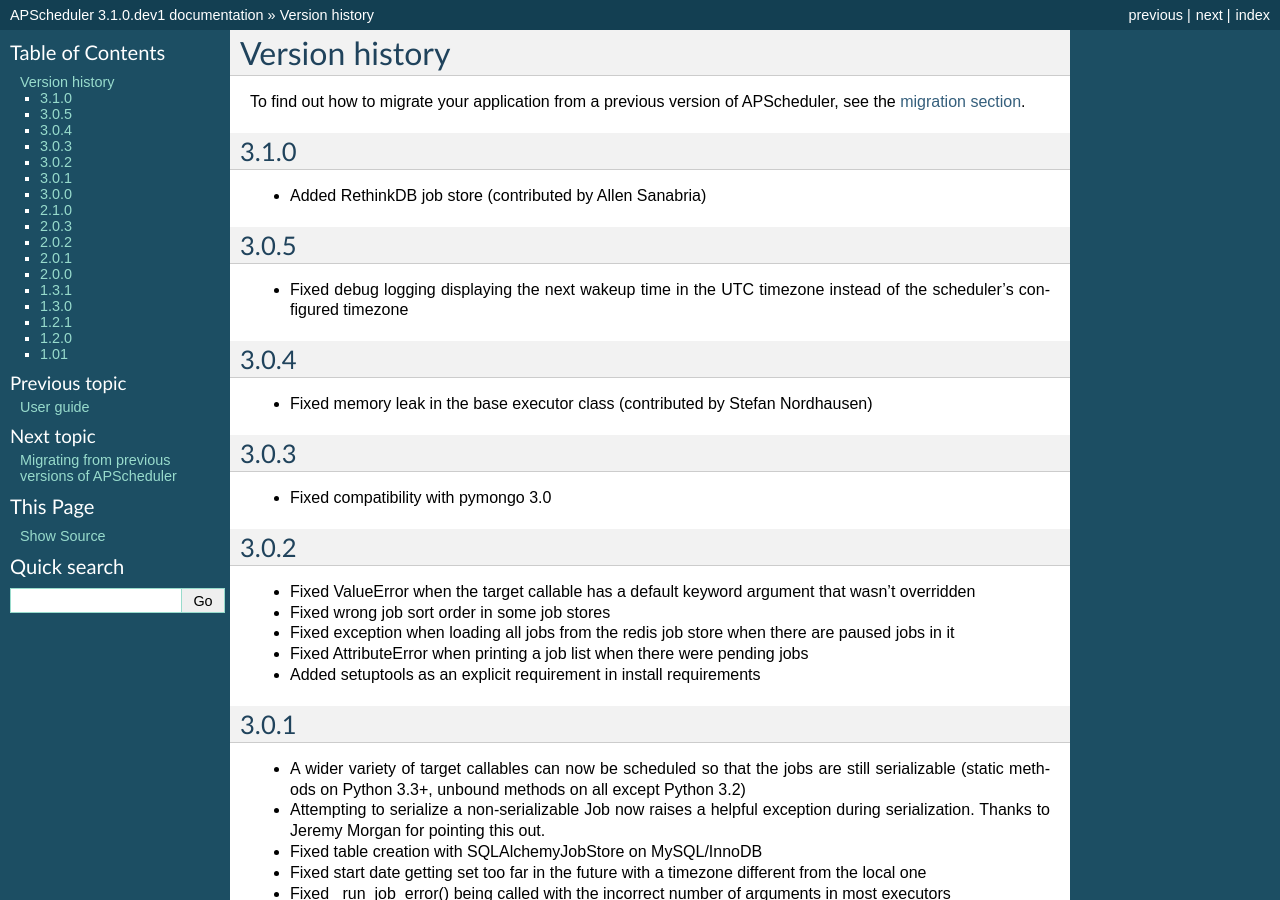
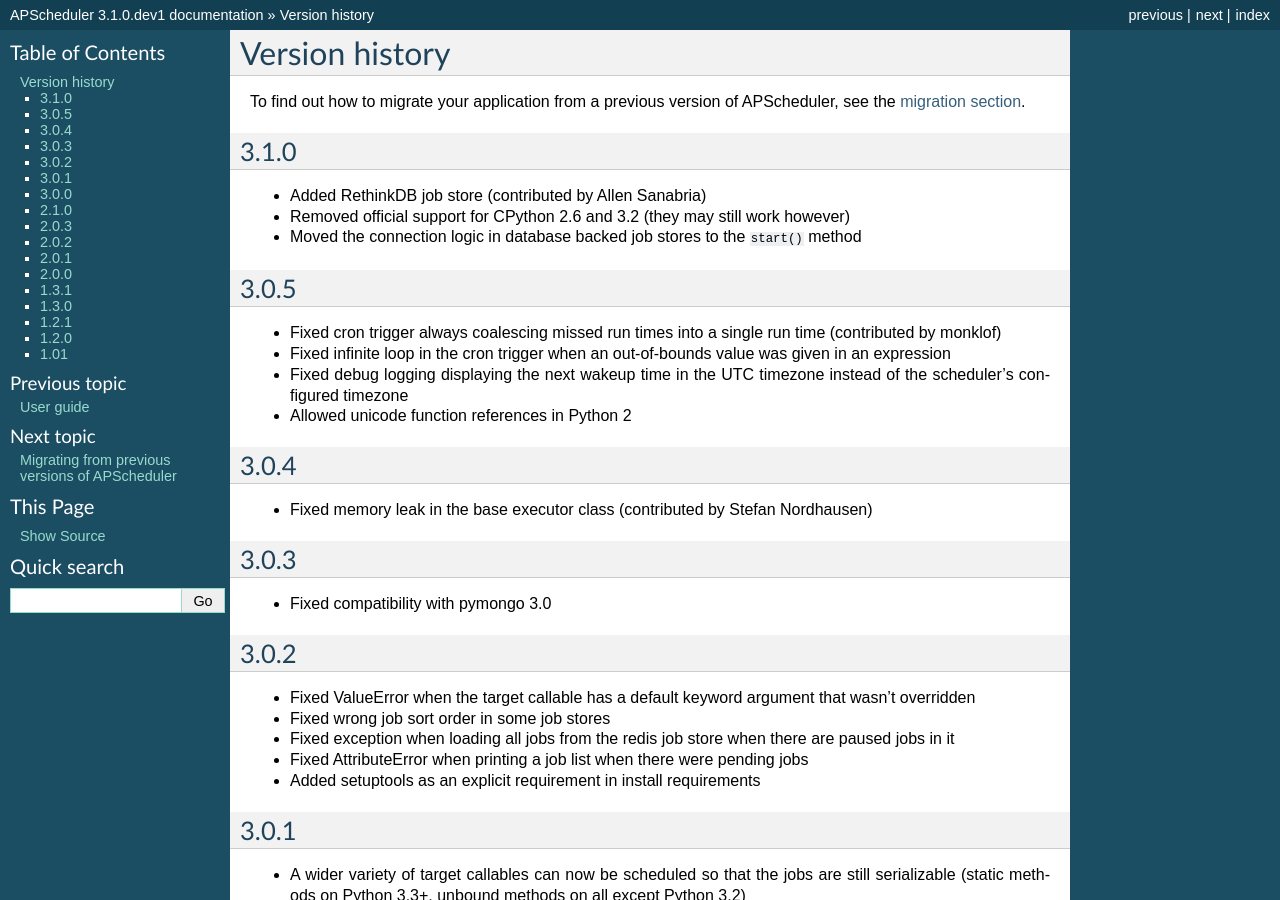
Before and after one commit to agronholm/apscheduler, a Sphinx documentation site: the page built from docs/versionhistory.rst, in a window 1280 px wide and 900 px high. Built offline with Sphinx 7.4.7, drawn with Linux system fonts in a browser that asks for light colours.

Commit message:
Updated version history

```diff
--- a/docs/versionhistory.rst
+++ b/docs/versionhistory.rst
@@ -9,12 +9,23 @@
 
 * Added RethinkDB job store (contributed by Allen Sanabria)
 
+* Removed official support for CPython 2.6 and 3.2 (they may still work however)
+
+* Moved the connection logic in database backed job stores to the ``start()`` method
+
 
 3.0.5
 -----
 
+* Fixed cron trigger always coalescing missed run times into a single run time
+  (contributed by monklof)
+
+* Fixed infinite loop in the cron trigger when an out-of-bounds value was given in an expression
+
 * Fixed debug logging displaying the next wakeup time in the UTC timezone instead of the
   scheduler's configured timezone
+
+* Allowed unicode function references in Python 2
 
 
 3.0.4
```
